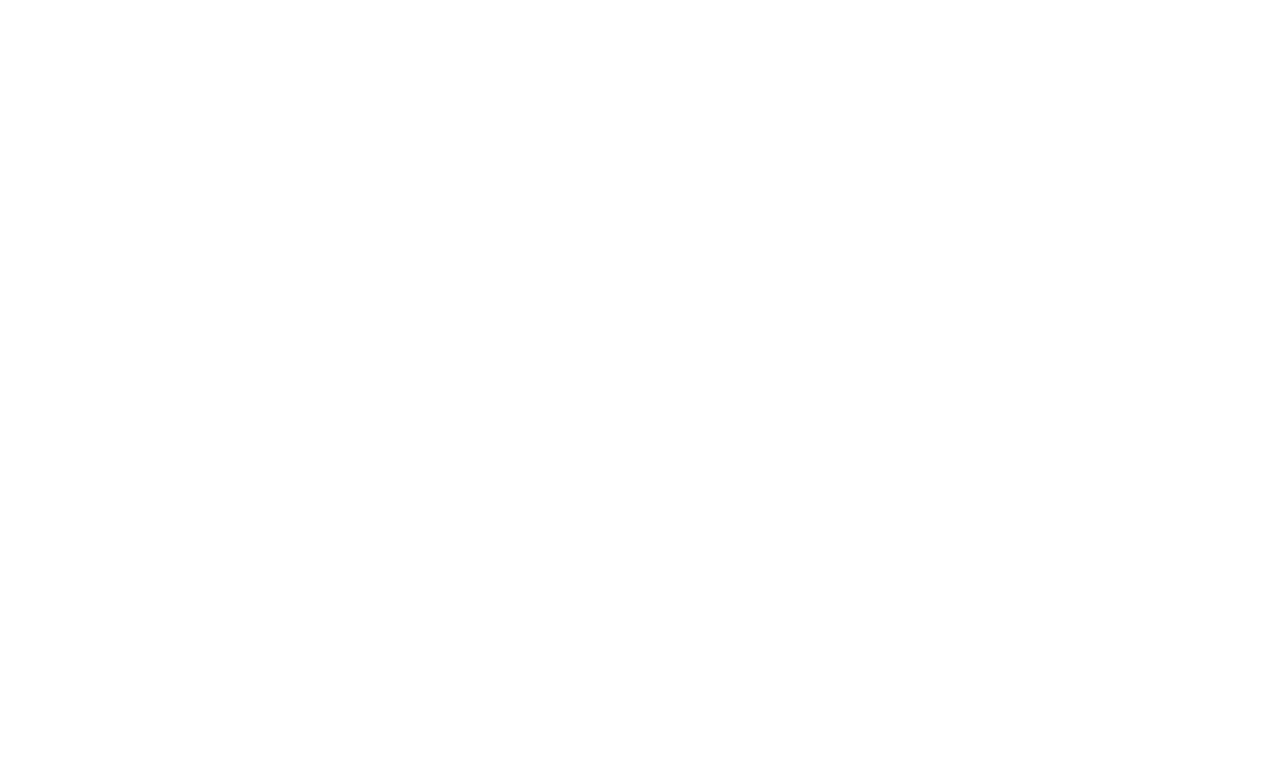
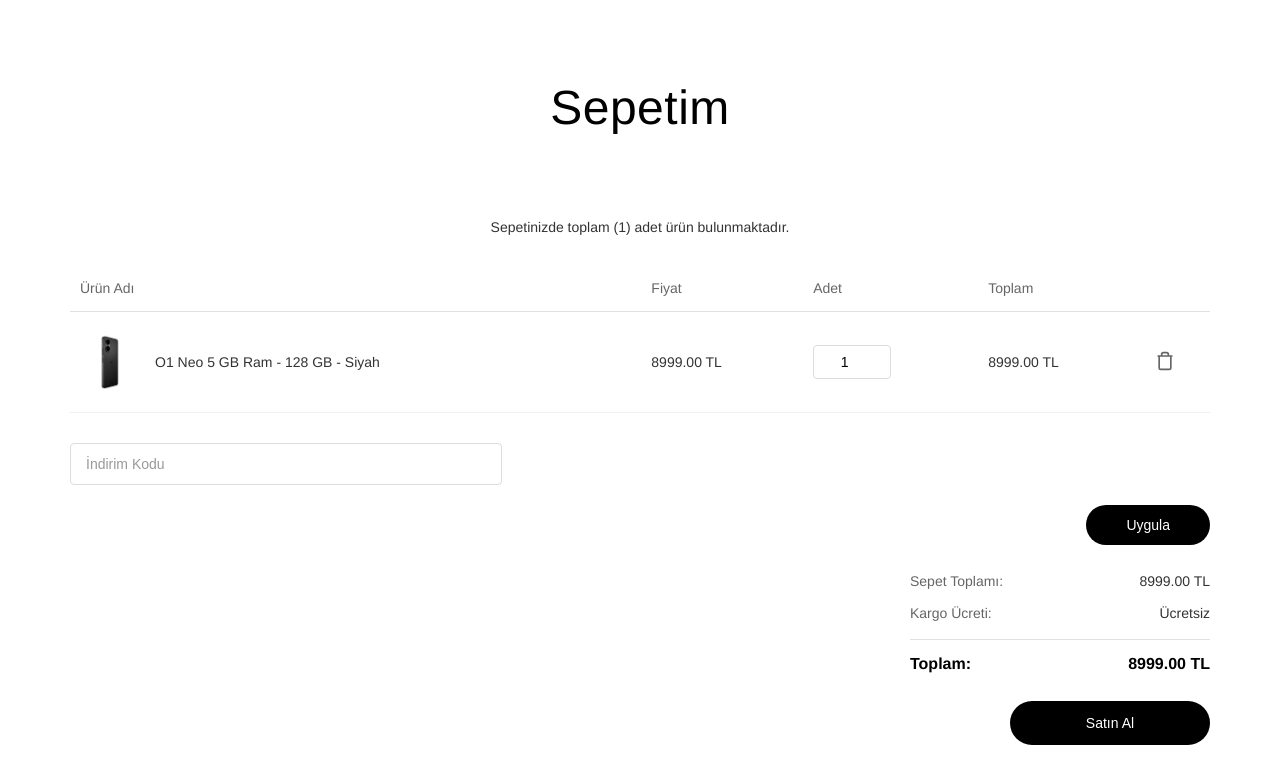
Before and after one commit to ugurtortum7/omix-dev, a Vue app: page /basket in a window 1280 px wide. Before the commit this address had no page. Shown: the top 784 px of the page. Built offline with nearby package versions, Linux system fonts and the light colour scheme.

Commit message:
basket page added

```diff
--- /dev/null
+++ b/src/components/BasketCart.vue
@@ -0,0 +1,384 @@
+<template>
+  <div class="basket-container">
+    <h1 class="basket-title">Sepetim</h1>
+
+    <div class="basket-content">
+      <div v-if="cartItems.length === 0" class="empty-cart">
+        <p>Sepetinizde toplam ({{ cartItems.length }}) adet ürün bulunmaktadır.</p>
+      </div>
+
+      <div v-else>
+        <p class="cart-info">Sepetinizde toplam ({{ cartItems.length }}) adet ürün bulunmaktadır.</p>
+
+        <table class="cart-table">
+          <thead>
+            <tr>
+              <th>Ürün Adı</th>
+              <th>Fiyat</th>
+              <th>Adet</th>
+              <th>Toplam</th>
+              <th></th>
+            </tr>
+          </thead>
+          <tbody>
+            <tr v-for="item in cartItems" :key="item.id" class="cart-item">
+              <td class="product-info">
+                <img :src="item.image" :alt="item.name" class="product-image" />
+                <span>{{ item.name }}</span>
+              </td>
+              <td class="price">{{ formatPrice(item.price) }}</td>
+              <td class="quantity">
+                <input
+                  type="number"
+                  v-model.number="item.quantity"
+                  min="1"
+                  class="quantity-input"
+                  @change="updateQuantity(item)"
+                />
+              </td>
+              <td class="total">{{ formatPrice(item.price * item.quantity) }}</td>
+              <td class="actions">
+                <button @click="removeItem(item.id)" class="remove-btn">
+                  <svg width="20" height="20" viewBox="0 0 24 24" fill="none" stroke="currentColor" stroke-width="2">
+                    <path d="M3 6h18M19 6v14a2 2 0 01-2 2H7a2 2 0 01-2-2V6m3 0V4a2 2 0 012-2h4a2 2 0 012 2v2"/>
+                  </svg>
+                </button>
+              </td>
+            </tr>
+          </tbody>
+        </table>
+
+        <div class="discount-section">
+          <input
+            type="text"
+            v-model="discountCode"
+            placeholder="İndirim Kodu"
+            class="discount-input"
+          />
+        </div>
+
+        <div class="summary-section">
+          <button @click="applyDiscount" class="apply-btn">Uygula</button>
+
+          <div class="summary-details">
+            <div class="summary-row">
+              <span class="label">Sepet Toplamı:</span>
+              <span class="value">{{ formatPrice(cartTotal) }}</span>
+            </div>
+            <div class="summary-row">
+              <span class="label">Kargo Ücreti:</span>
+              <span class="value">{{ shippingFee > 0 ? formatPrice(shippingFee) : 'Ücretsiz' }}</span>
+            </div>
+            <div class="summary-row total-row">
+              <span class="label">Toplam:</span>
+              <span class="value">{{ formatPrice(grandTotal) }}</span>
+            </div>
+          </div>
+
+          <button @click="checkout" class="checkout-btn">Satın Al</button>
+        </div>
+      </div>
+    </div>
+  </div>
+</template>
+
+<script setup>
+import { ref, computed } from 'vue'
+
+const cartItems = ref([
+  {
+    id: 1,
+    name: 'O1 Neo 5 GB Ram - 128 GB - Siyah',
+    price: 8999.00,
+    quantity: 1,
+    image: '/black-neo.png'
+  }
+])
+
+const discountCode = ref('')
+
+const cartTotal = computed(() => {
+  return cartItems.value.reduce((sum, item) => sum + (item.price * item.quantity), 0)
+})
+
+const shippingFee = computed(() => {
+  return 0 // Free shipping
+})
+
+const grandTotal = computed(() => {
+  return cartTotal.value + shippingFee.value
+})
+
+const formatPrice = (price) => {
+  return `${price.toFixed(2)} TL`
+}
+
+const updateQuantity = (item) => {
+  if (item.quantity < 1) {
+    item.quantity = 1
+  }
+}
+
+const removeItem = (id) => {
+  const index = cartItems.value.findIndex(item => item.id === id)
+  if (index !== -1) {
+    cartItems.value.splice(index, 1)
+  }
+}
+
+const applyDiscount = () => {
+  if (discountCode.value) {
+    alert(`İndirim kodu "${discountCode.value}" uygulanıyor...`)
+  }
+}
+
+const checkout = () => {
+  alert('Satın alma işlemi başlatılıyor...')
+}
+</script>
+
+<style scoped>
+.basket-container {
+  max-width: 1200px;
+  margin: 0 auto;
+  padding: 40px 20px;
+  font-family: 'Helvetica Neue', Arial, sans-serif;
+}
+
+.basket-title {
+  font-size: 48px;
+  font-weight: 300;
+  text-align: center;
+  margin-bottom: 40px;
+  letter-spacing: 0.5px;
+}
+
+.basket-content {
+  background: white;
+  padding: 30px;
+}
+
+.empty-cart,
+.cart-info {
+  text-align: center;
+  font-size: 14px;
+  color: #333;
+  margin-bottom: 30px;
+}
+
+.cart-table {
+  width: 100%;
+  border-collapse: collapse;
+  margin-bottom: 30px;
+}
+
+.cart-table thead {
+  border-bottom: 1px solid #e0e0e0;
+}
+
+.cart-table th {
+  text-align: left;
+  padding: 15px 10px;
+  font-weight: 400;
+  font-size: 14px;
+  color: #666;
+}
+
+.cart-table th:last-child {
+  width: 50px;
+}
+
+.cart-item {
+  border-bottom: 1px solid #f0f0f0;
+}
+
+.cart-table td {
+  padding: 20px 10px;
+  vertical-align: middle;
+}
+
+.product-info {
+  display: flex;
+  align-items: center;
+  gap: 15px;
+}
+
+.product-image {
+  width: 60px;
+  height: 60px;
+  object-fit: contain;
+}
+
+.product-info span {
+  font-size: 14px;
+  color: #333;
+}
+
+.price,
+.total {
+  font-size: 14px;
+  color: #333;
+  white-space: nowrap;
+}
+
+.quantity-input {
+  width: 60px;
+  padding: 8px;
+  border: 1px solid #ddd;
+  border-radius: 4px;
+  text-align: center;
+  font-size: 14px;
+}
+
+.quantity-input:focus {
+  outline: none;
+  border-color: #000;
+}
+
+.remove-btn {
+  background: none;
+  border: none;
+  cursor: pointer;
+  padding: 5px;
+  color: #666;
+  transition: color 0.3s;
+}
+
+.remove-btn:hover {
+  color: #000;
+}
+
+.discount-section {
+  margin-bottom: 20px;
+}
+
+.discount-input {
+  width: 100%;
+  max-width: 400px;
+  padding: 12px 15px;
+  border: 1px solid #ddd;
+  border-radius: 4px;
+  font-size: 14px;
+}
+
+.discount-input:focus {
+  outline: none;
+  border-color: #000;
+}
+
+.discount-input::placeholder {
+  color: #999;
+}
+
+.summary-section {
+  display: flex;
+  flex-direction: column;
+  align-items: flex-end;
+  gap: 20px;
+}
+
+.apply-btn {
+  background: #000;
+  color: white;
+  border: none;
+  padding: 12px 40px;
+  border-radius: 25px;
+  cursor: pointer;
+  font-size: 14px;
+  font-weight: 500;
+  transition: background 0.3s;
+}
+
+.apply-btn:hover {
+  background: #333;
+}
+
+.summary-details {
+  min-width: 300px;
+  text-align: right;
+}
+
+.summary-row {
+  display: flex;
+  justify-content: space-between;
+  padding: 8px 0;
+  font-size: 14px;
+}
+
+.summary-row .label {
+  color: #666;
+}
+
+.summary-row .value {
+  color: #333;
+  font-weight: 500;
+}
+
+.total-row {
+  border-top: 1px solid #e0e0e0;
+  margin-top: 10px;
+  padding-top: 15px;
+  font-size: 16px;
+}
+
+.total-row .label,
+.total-row .value {
+  font-weight: 600;
+  color: #000;
+}
+
+.checkout-btn {
+  background: #000;
+  color: white;
+  border: none;
+  padding: 14px 50px;
+  border-radius: 25px;
+  cursor: pointer;
+  font-size: 14px;
+  font-weight: 500;
+  transition: background 0.3s;
+  min-width: 200px;
+}
+
+.checkout-btn:hover {
+  background: #333;
+}
+
+@media (max-width: 768px) {
+  .basket-title {
+    font-size: 32px;
+  }
+
+  .cart-table {
+    font-size: 12px;
+  }
+
+  .product-image {
+    width: 40px;
+    height: 40px;
+  }
+
+  .product-info {
+    flex-direction: column;
+    align-items: flex-start;
+    gap: 8px;
+  }
+
+  .quantity-input {
+    width: 50px;
+  }
+
+  .summary-section {
+    align-items: stretch;
+  }
+
+  .summary-details {
+    min-width: auto;
+  }
+
+  .apply-btn,
+  .checkout-btn {
+    width: 100%;
+  }
+}
+</style>
--- a/src/router/index.js
+++ b/src/router/index.js
@@ -7,6 +7,7 @@
 import TechFeaturesPage from '../views/TechFeaturesPage.vue'
 import PurchasePage from '../views/PurchasePage.vue'
 import MyAccountPage from '../views/MyAccountPage.vue'
+import BasketPage from '../views/BasketPage.vue'
 
 const routes = [
   { path: '/', redirect: '/header' },
@@ -17,7 +18,8 @@
   { path: '/product', name: 'ProductPage', component: ProductPage },
   { path: '/tech-features', name: 'TechFeaturesPage', component: TechFeaturesPage },
   { path: '/purchase', name: 'PurchasePage', component: PurchasePage },
-  { path: '/my-account', name: 'MyAccountPage', component: MyAccountPage }
+  { path: '/my-account', name: 'MyAccountPage', component: MyAccountPage },
+  { path: '/basket', name: 'BasketPage', component: BasketPage }
 ]
 
 const router = createRouter({
--- /dev/null
+++ b/src/views/BasketPage.vue
@@ -0,0 +1,12 @@
+<template>
+  <div>
+    <BasketCart />
+  </div>
+</template>
+
+<script setup>
+import BasketCart from '../components/BasketCart.vue'
+</script>
+
+<style scoped>
+</style>
```
